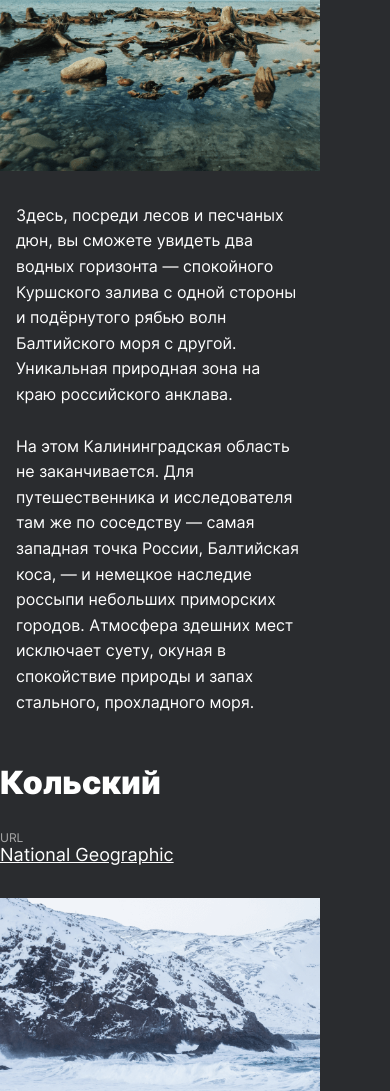
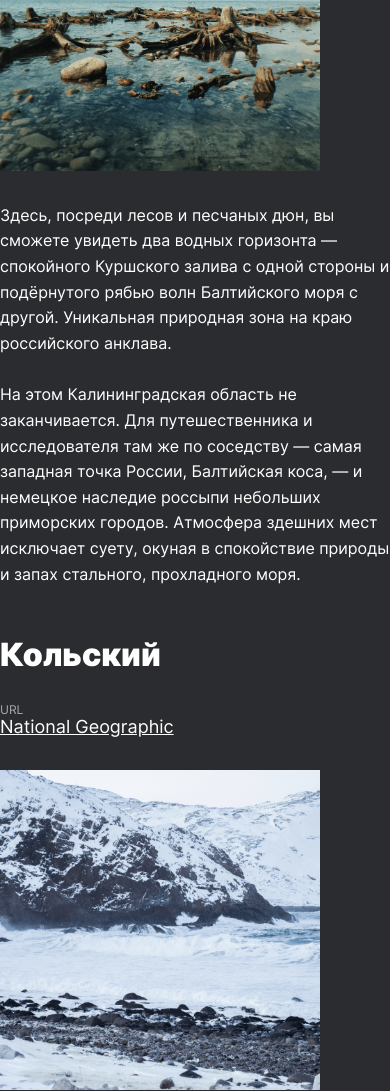
Before and after one commit to lolewkaa/russian-travel, a plain HTML site: page index.html in a window 390 px wide. Shown: the part 2981-4072 px from the top of the page. Drawn offline with Linux system fonts and the light colour scheme; files whose address does not match are found by name.

Commit message:
Путешествия по России

```diff
--- a/blocks/lead/__container/lead__container.css
+++ b/blocks/lead/__container/lead__container.css
@@ -1,5 +1,4 @@
 .lead__container {
     margin: 0 auto 0 auto;
     padding: 0;
-
 }
--- a/blocks/place/__container/place__container.css
+++ b/blocks/place/__container/place__container.css
@@ -8,11 +8,8 @@
     }
   }
 
-
-
-@media screen and (max-width:594px) {
+  @media screen and (max-width:594px) {
     .place__container {
-      max-width: 288px;
-      margin: 0 16px;
+      max-width: 100%;
     }
   }
--- a/blocks/place/__url-heading/place__url-heading.css
+++ b/blocks/place/__url-heading/place__url-heading.css
@@ -8,5 +8,5 @@
   padding: 0;
 }
 .place__url-heading:hover {
-  color:rgba(255, 255, 255, 0.8)
+  color:rgba(255, 255, 255, 0.8);
 }
--- a/blocks/place/place.css
+++ b/blocks/place/place.css
@@ -24,9 +24,9 @@
   }
 }
 
-@media screen and (max-width:590px) {
+@media screen and (max-width:594px) {
   .place {
-    max-width: 320px;
+    max-width: 100%;
     display: inline-grid;
     grid-template-columns: 1fr;
     grid-template-rows: 1fr;
```
